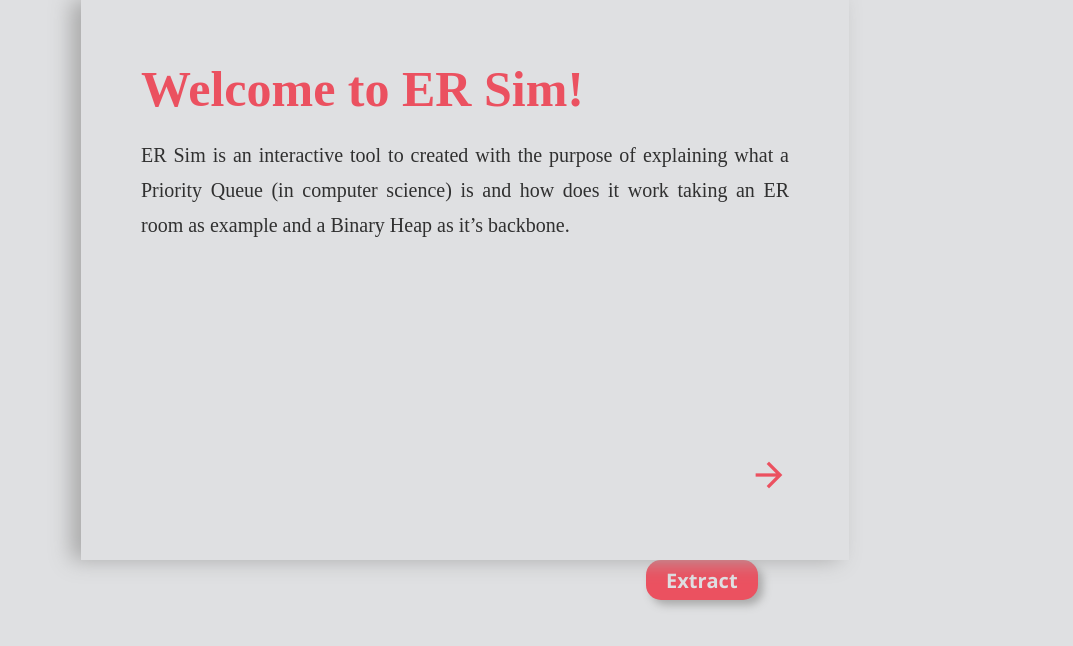
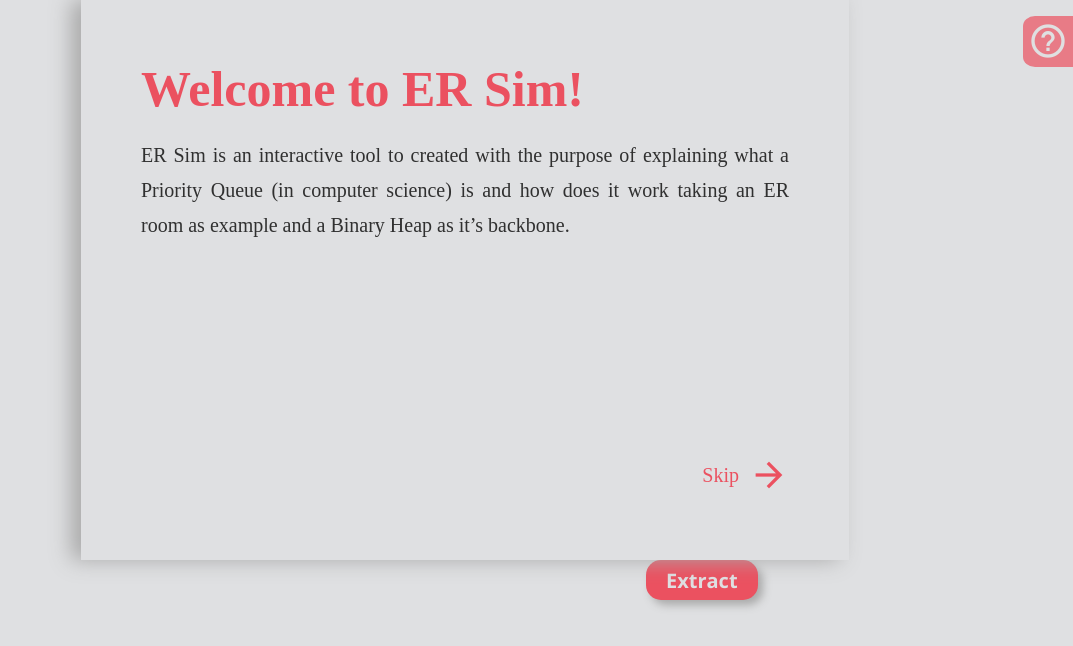
Before and after one commit to juanUrdaneta/ER-sim, a React (Create React App) app: page / in a window 1280 px wide. Shown: the top 646 px of the page, without its empty margins (207-1280 px from the left). Built offline with nearby package versions, Linux system fonts and the light colour scheme.

Commit message:
Modal Working

```diff
--- a/src/App.scss
+++ b/src/App.scss
@@ -1,5 +1,6 @@
 @import './style/Colors.scss';
 @import './style/Container.scss';
+@import './style/ToggleSide.scss';
 @import './style/BiHeap.scss';
 @import './style/Modal.scss';
 @import './style/ActionMenu.scss';
--- a/src/Components/Modal.tsx
+++ b/src/Components/Modal.tsx
@@ -11,15 +11,16 @@ const Modal: React.FC<ModalProps> = ({toggleModal}) => {
     const [CurrentAnimation, setCurrentAnimation] = useState<string>('');
     const [isFirstRun, setIsFirstRun] = useState<boolean>(true);
     const [isModal, setIsModal] = useState<boolean>(true);
-    const [isSmallModalVisible, setIsSmallModalVisible] = useState<boolean>(true);
+    const [isSmallModalVisible, setIsSmallModalVisible] = useState<boolean>(false);
     const [isShowing, setIsShowing] = useState<boolean>(true);
 
     const nextCard = () => {
         if(cardPage === 2 && isFirstRun) {
-            setCurrentAnimation('side-bar--hide-modal ');
+            setCurrentAnimation('side-bar--hide-modal');
             setCardPage(6);
             setIsModal(false);
             setTimeout(()=>{
+                setIsSmallModalVisible(true);
                 setCurrentAnimation('side-bar--show')
                 setCardPage(3);
             },600);
@@ -30,35 +31,69 @@ const Modal: React.FC<ModalProps> = ({toggleModal}) => {
             }, 200)
         } else {
             setIsFirstRun(false);
-            setIsSmallModalVisible(false);
+            setIsShowing(false);
             setTimeout(() => {
                 setCardPage(1);
             }, 300)
+        }
+    }
 
+    const skipCards = () => {
+        if (isModal) {
+            setIsFirstRun(false);
+            setCurrentAnimation('side-bar--hide-modal');
+            setTimeout(() => {
+                setIsModal(false);
+                setCardPage(1);
+            }, 300);
+        } else {
+            setIsFirstRun(false);
+            setIsSmallModalVisible(false);
+            setTimeout(() => {
+                setCardPage(1)
+            }, 300);
         }
+    }
+
+    const toggleCard = () => {
+        setIsSmallModalVisible(!isSmallModalVisible);
+        setCurrentAnimation(isSmallModalVisible ? 'side-bar--hide' : 'side-bar--show')
     }
 
     useEffect(() => {
         setIsShowing(true);
     }, [cardPage]);
 
-    useEffect(()=>{
-        if (!isFirstRun) {
-            setIsSmallModalVisible(!isSmallModalVisible);
-        }
-    },[toggleModal])
-
     return (
-        <div className={`side-bar ${CurrentAnimation} ${isSmallModalVisible ? '' : 'side-bar--hide'} ${isModal ? 'side-bar--is-modal': ''}`}>
-            <div className={`side-bar__content ${isShowing ? 'side-bar__content--show' : 'side-bar__content--hide'}`}>
+        <div className={`
+                side-bar
+                ${CurrentAnimation}
+                ${isSmallModalVisible ? '' : 'side-bar--hide'}
+                ${isModal ? 'side-bar--is-modal': ''}`}>
+            <div className={
+                    `side-bar__content
+                    ${isShowing ? 'side-bar__content--show' : 'side-bar__content--hide'}`}>
                 <h1 className='side-bar__title'>{MODAL_TITLES[cardPage]}</h1>
-                <p className='side-bar__text'>{MODAL_TEXTS[cardPage]}</p>
+                <p  className='side-bar__text'> {MODAL_TEXTS[cardPage]}</p>
             </div>
             <div className="side-bar__next">
+                <p onClick={()=>skipCards()}>
+                    Skip
+                </p>
                 <span
                     onClick={()=>nextCard()}
                     className="material-icons">
                     arrow_forward
+                </span>
+
+            </div>
+            <div onClick={()=>toggleCard()}
+                 className={
+                     `toggle-side
+                     ${isSmallModalVisible ? 'toggle-side--toggle': ''}
+                     ${isModal ? 'toggle-side--disabled' : ''}`}>
+                <span className="material-icons">
+                    help_outline
                 </span>
             </div>
         </div>
--- a/src/style/Container.scss
+++ b/src/style/Container.scss
@@ -18,6 +18,8 @@ body {
 
     display: flex;
 
+    overflow: hidden;
+
     & > div > button {
         font-size: 1.6rem;
     }
--- a/src/style/Modal.scss
+++ b/src/style/Modal.scss
@@ -54,7 +54,6 @@
 
     &__content {
         position: relative;
-        // transition: 900ms right;
         right: 0vw;
 
         &--show {
@@ -97,6 +96,8 @@
         bottom: 6rem;
         right: 6rem;
 
+        display:flex;
+
         & > span {
             position: relative;
             top: 0;
@@ -105,6 +106,30 @@
             padding-right: 0;
 
             font-size: 4rem;
+            color:$color-accent;
+
+            user-select: none;
+
+            transition: 200ms all;
+
+            &:hover {
+                top: -.5rem;
+            }
+            &:active {
+                top: -.2rem;
+            }
+        }
+
+        & > p {
+            position: relative;
+            top: 0;
+
+            align-self: center;
+
+            padding: .5rem;
+
+            font-family: 'Kara', 'sans-serif';
+            font-size: 2rem;
             color:$color-accent;
 
             user-select: none;
@@ -127,6 +152,7 @@
     }
 
     &--hide {
+        transition: 300ms;
         right:-22vw;
     }
 
@@ -143,11 +169,9 @@
         & > div > p {
             font-size: 2rem;
         }
-
     }
 
     &--hide-modal {
-        transition: 300ms;
         animation: hide-big;
         animation-duration: 300ms;
         animation-timing-function: ease-in-out;
--- /dev/null
+++ b/src/style/ToggleSide.scss
@@ -0,0 +1,41 @@
+.toggle-side {
+    z-index: 0;
+    position: fixed;
+    top: 2vh;
+    right: -1rem;
+    width: 6rem;
+    padding: .5rem;
+    transition: 300ms;
+
+    & > span {
+        user-select: none;
+        font-size: 4rem;
+        color: $color-secondary;
+    }
+
+    border-radius: 20% 0 0 20%;
+    background-color: $color-accent;
+
+
+    &:hover {
+        transform: translateX(-1rem) scale(1.1);
+    }
+    &:active {
+        transform: scale(1.15) translateX(-1rem);
+    }
+
+    &--toggle {
+        right: 20vw;
+        width: 5rem;
+
+        &:hover {
+            width: 6rem;
+            transform: unset;
+        }
+    }
+
+    &--disabled {
+        pointer-events: none;
+        opacity: .7;
+    }
+}
```
